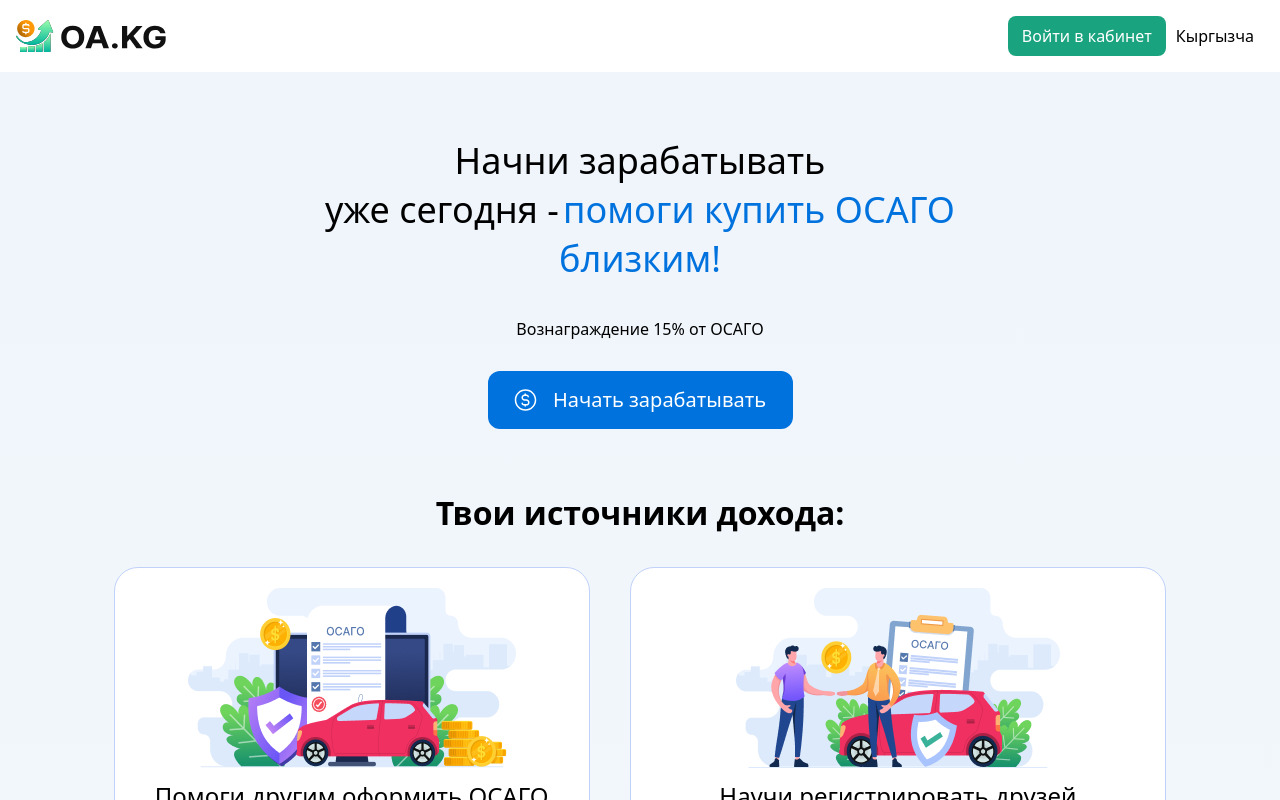
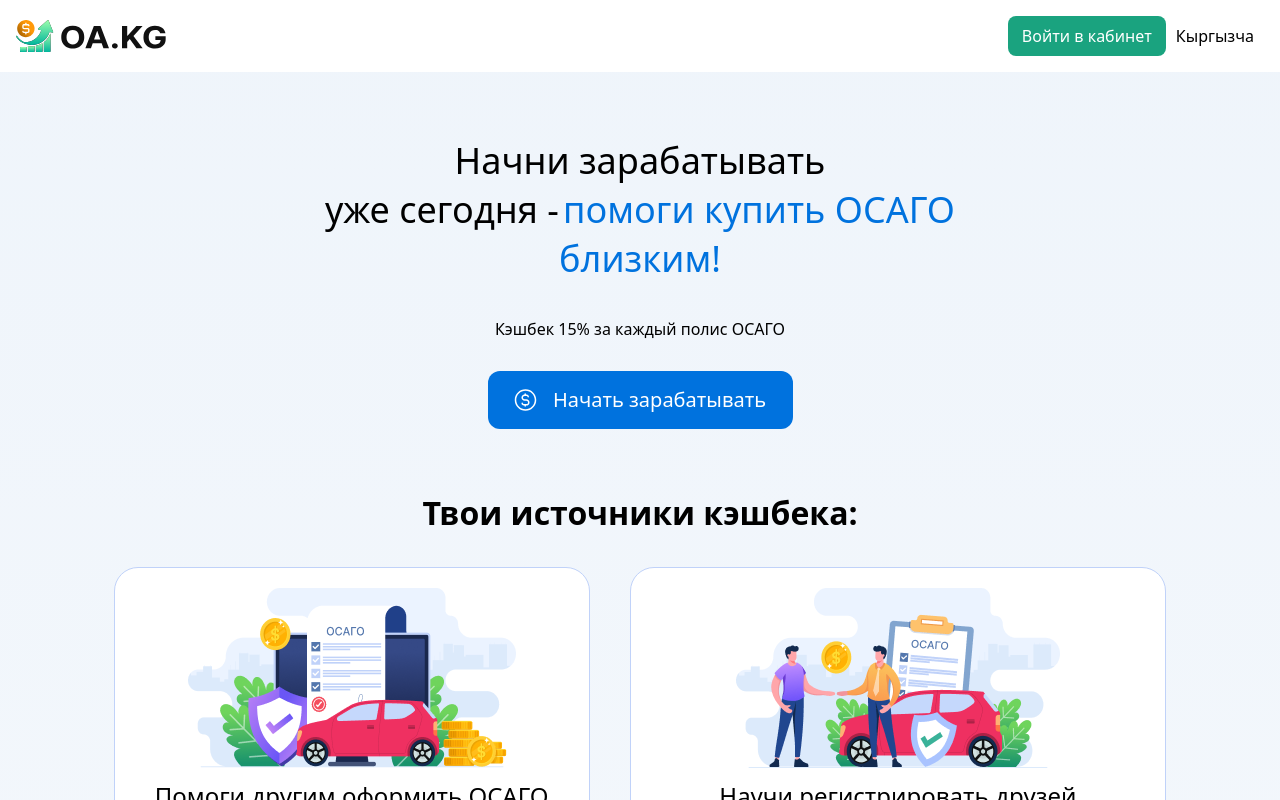
Before and after one commit to Seitek2002/osago, a React (Vite) app: page / in a window 1280 px wide. Shown: the top 800 px of the page. Built offline with nearby package versions, Linux system fonts and the light colour scheme.

Commit message:
text-changed

```diff
--- a/src/pages/Home.tsx
+++ b/src/pages/Home.tsx
@@ -51,7 +51,7 @@ const Home = () => {
                 помоги купить ОСАГО близким!
               </span>
             </div>
-            <p className='text-[#000] mt-[30px]'>Вознаграждение 15% от ОСАГО</p>
+            <p className='text-[#000] mt-[30px]'>Кэшбек 15% за каждый полис ОСАГО</p>
           </div>
           <div className='home__btns mt-[30px]'>
             <a
@@ -64,7 +64,7 @@ const Home = () => {
           </div>
           <div className='home__earnings mt-[60px]'>
             <span className='font-semibold text-[32px] text-[#000]'>
-              Твои источники дохода:
+              Твои источники кэшбека:
             </span>
             <div className='earnings__content md:flex gap-[40px] md:justify-center'>
               <div className='bg-[#fff] rounded-3xl p-5 border border-[#C0D2F9] mt-[30px] md:flex  md:items-center md:flex-col md:py-[20px] md:px-[40px]'>
```
